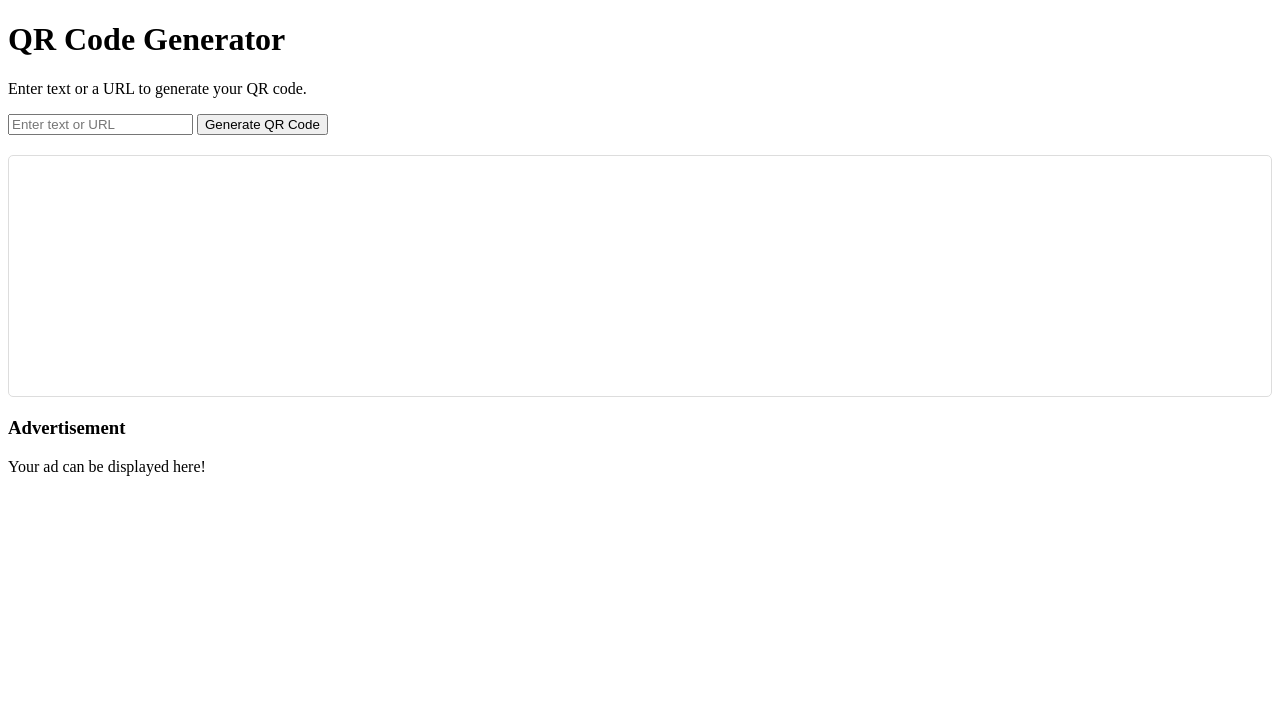
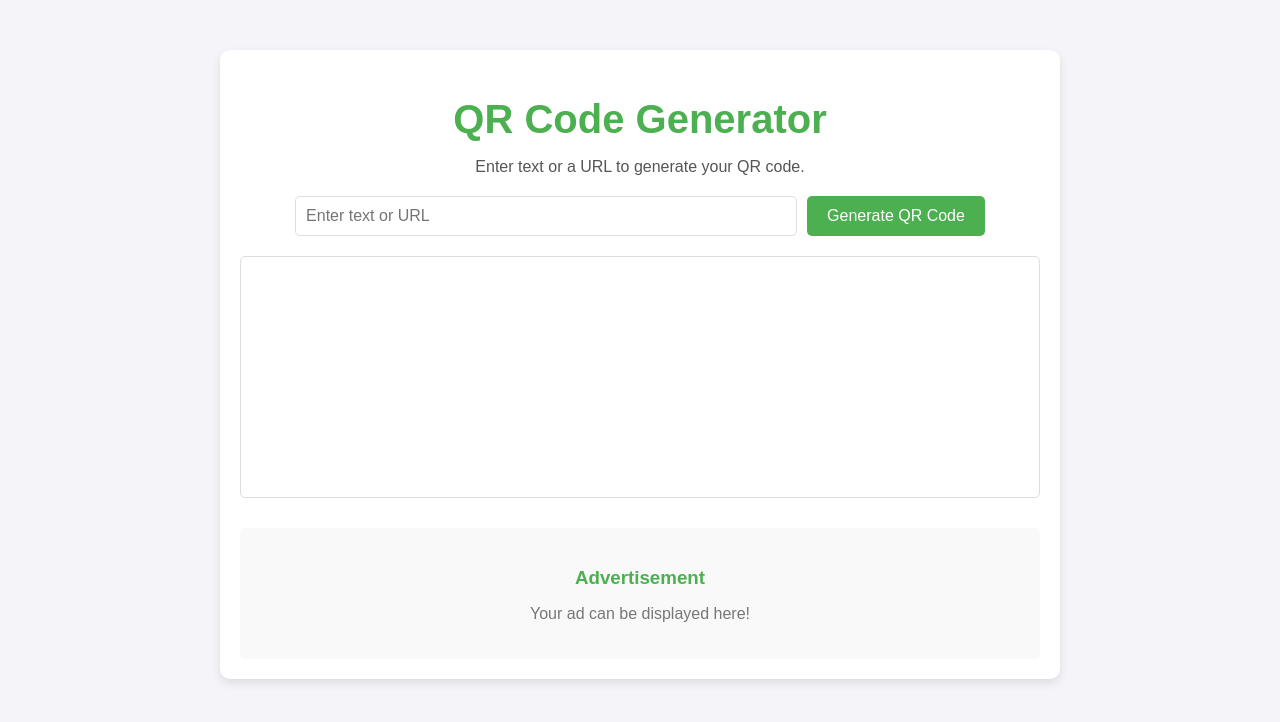
Before and after one commit to MoltasSE/qrgen, a plain HTML site: page index.html in a window 1280 px wide. Drawn offline with Linux system fonts and the light colour scheme.

Commit message:
Update style.css

```diff
--- a/style.css
+++ b/style.css
@@ -1,3 +1,63 @@
+/* General styling */
+body {
+  margin: 0;
+  font-family: Arial, sans-serif;
+  background-color: #f4f4f9;
+  color: #333;
+  text-align: center;
+}
+
+.container {
+  max-width: 800px;
+  margin: 50px auto;
+  padding: 20px;
+  background: #ffffff;
+  border-radius: 10px;
+  box-shadow: 0 4px 10px rgba(0, 0, 0, 0.1);
+}
+
+/* Header */
+header h1 {
+  font-size: 2.5rem;
+  color: #4CAF50;
+  margin-bottom: 10px;
+}
+
+header p {
+  font-size: 1rem;
+  color: #555;
+}
+
+/* Form styling */
+.form-group {
+  margin: 20px 0;
+  display: flex;
+  justify-content: center;
+  gap: 10px;
+}
+
+input {
+  width: 60%;
+  padding: 10px;
+  font-size: 1rem;
+  border: 1px solid #ddd;
+  border-radius: 5px;
+}
+
+button {
+  padding: 10px 20px;
+  font-size: 1rem;
+  color: white;
+  background-color: #4CAF50;
+  border: none;
+  border-radius: 5px;
+  cursor: pointer;
+}
+
+button:hover {
+  background-color: #45a049;
+}
+
 /* QR Code section */
 #qr-code-container {
   margin: 20px auto;
@@ -15,3 +75,24 @@ canvas {
   display: block; /* Säkerställer att canvas-elementet visas korrekt */
   margin: auto;
 }
+
+
+/* Footer */
+footer {
+  margin-top: 30px;
+}
+
+.ad-section {
+  background-color: #f9f9f9;
+  padding: 20px;
+  border-radius: 5px;
+}
+
+.ad-section h3 {
+  margin-bottom: 10px;
+  color: #4CAF50;
+}
+
+.ad-section p {
+  color: #777;
+}
```
